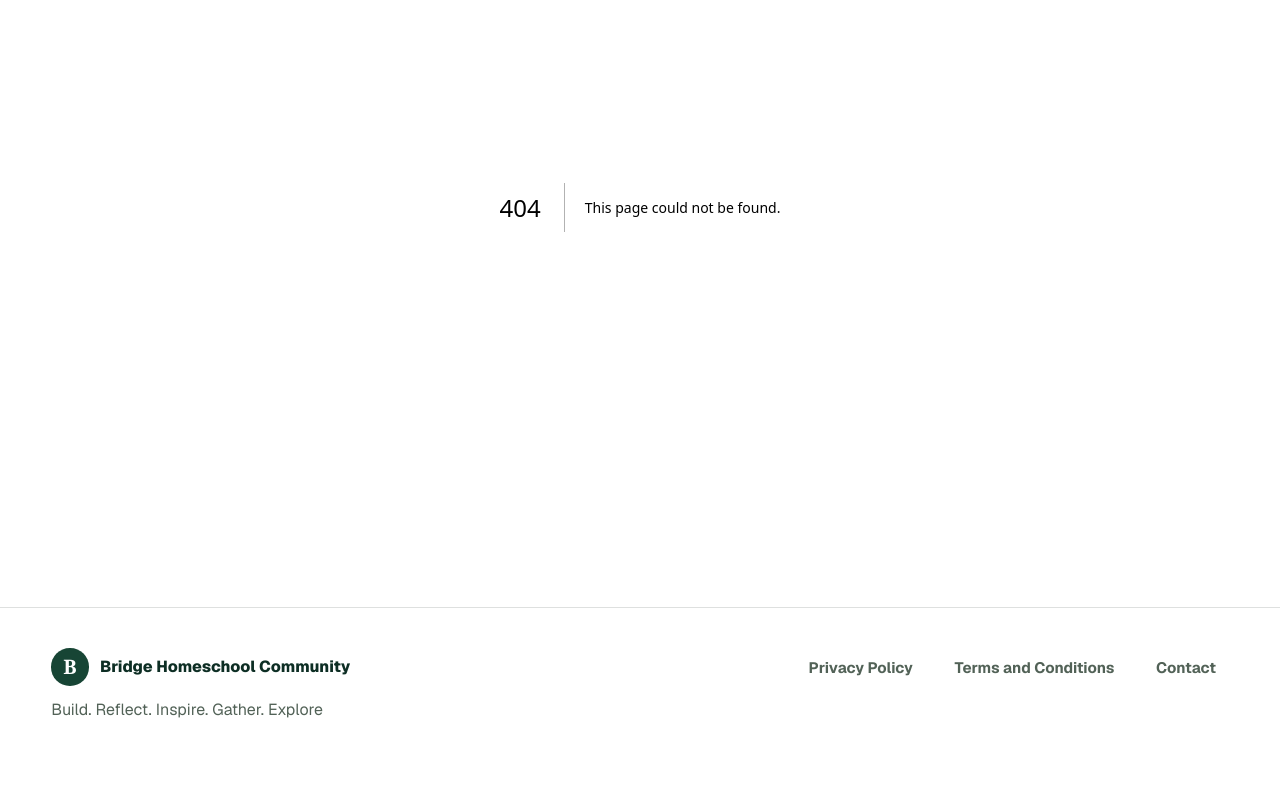
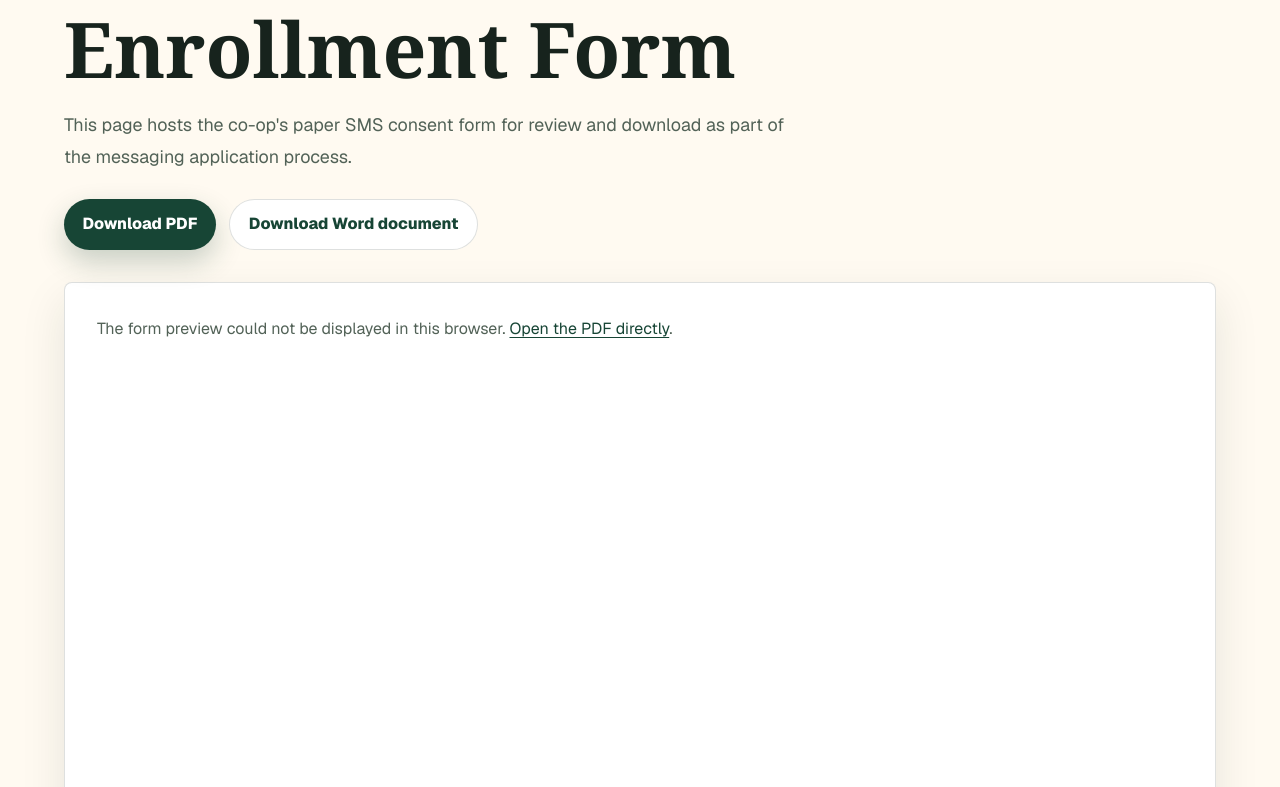
Before and after one commit to jmobley09/bridge-site, a Next.js app: page /sms-consent in a window 1280 px wide. Before the commit this address had no page. Shown: the part 273-1060 px from the top of the page. Before the commit the page ends 1035 px from the top, so only its background shows below. Built offline with nearby package versions, Linux system fonts and the light colour scheme.

Commit message:
Host SMS consent form

```diff
--- a/app/globals.css
+++ b/app/globals.css
@@ -346,6 +346,45 @@ img {
   gap: 1rem;
 }
 
+.document-hero {
+  padding-bottom: 2rem;
+}
+
+.document-actions {
+  display: flex;
+  flex-wrap: wrap;
+  gap: 0.85rem;
+  margin-top: 1.6rem;
+}
+
+.document-viewer {
+  margin-inline: auto;
+  max-width: 72rem;
+  overflow: hidden;
+  border: 1px solid var(--line);
+  border-radius: 8px;
+  background: white;
+  box-shadow: 0 18px 45px rgba(23, 35, 29, 0.1);
+}
+
+.document-viewer object {
+  display: block;
+  min-height: 76vh;
+  width: 100%;
+}
+
+.document-viewer p {
+  padding: 2rem;
+  color: var(--muted);
+  line-height: 1.7;
+}
+
+.document-viewer a {
+  color: var(--forest);
+  text-decoration: underline;
+  text-underline-offset: 0.18em;
+}
+
 .contact-panel dl {
   margin-top: 1.5rem;
   display: grid;
--- /dev/null
+++ b/app/sms-consent/page.tsx
@@ -0,0 +1,40 @@
+export const metadata = {
+  title: "SMS Consent Form | Bridge Homeschool Co-op",
+  description:
+    "View and download the Bridge Homeschool Co-op SMS consent form for A2P messaging enrollment.",
+};
+
+const pdfPath = "/documents/a2p-communication-enrollment.pdf";
+const docxPath = "/documents/a2p-communication-enrollment.docx";
+
+export default function SmsConsentPage() {
+  return (
+    <main className="page-shell">
+      <section className="page-hero document-hero">
+        <p className="section-kicker">SMS consent</p>
+        <h1>A2P Communication Enrollment Form</h1>
+        <p>
+          This page hosts the co-op&apos;s paper SMS consent form for review and
+          download as part of the messaging application process.
+        </p>
+        <div className="document-actions">
+          <a className="button-primary" href={pdfPath} download>
+            Download PDF
+          </a>
+          <a className="button-secondary" href={docxPath} download>
+            Download Word document
+          </a>
+        </div>
+      </section>
+
+      <section className="document-viewer" aria-label="SMS consent form preview">
+        <object data={pdfPath} type="application/pdf">
+          <p>
+            The form preview could not be displayed in this browser.{" "}
+            <a href={pdfPath}>Open the PDF directly</a>.
+          </p>
+        </object>
+      </section>
+    </main>
+  );
+}
```
Also changed, not shown: 2 other files (tests, documents, lock files or other folders).
